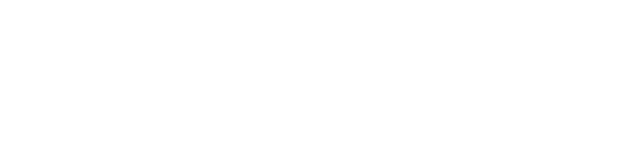
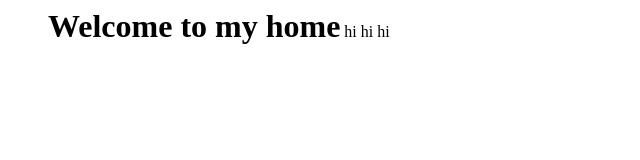
Before and after one commit to byunn90/22-stu_Mini-Project, a plain HTML site: page index.html in a window 1280 px wide. Shown: the whole page, without its empty margins (0-640 px from the left). Drawn offline with Linux system fonts and the light colour scheme.

Commit message:
added style sheet

```diff
--- a/index.html
+++ b/index.html
@@ -4,11 +4,14 @@
     <meta http-equiv="X-UA-Compatible" content="IE=edge" />
     <meta name="viewport" content="width=device-width, initial-scale=1.0" />
     <title>Welcome to my mini Webpage</title>
+    <link rel="stylesheet" href="style.css" />
   </head>
   <body>
-    <footer></footer>
-    <section><h1></h1></section>
-    <img src="" alt="" />
-    <section><h2></h2></section>
+    <ul>
+      <h1>Welcome to my home</h1>
+      <li>hi</li>
+      <li>hi</li>
+      <li>hi</li>
+    </ul>
   </body>
 </html>
--- a/style.css
+++ b/style.css
@@ -1,3 +1,6 @@
-header {
+h1 {
   display: inline;
 }
+li {
+  display: inline;
+}
```
